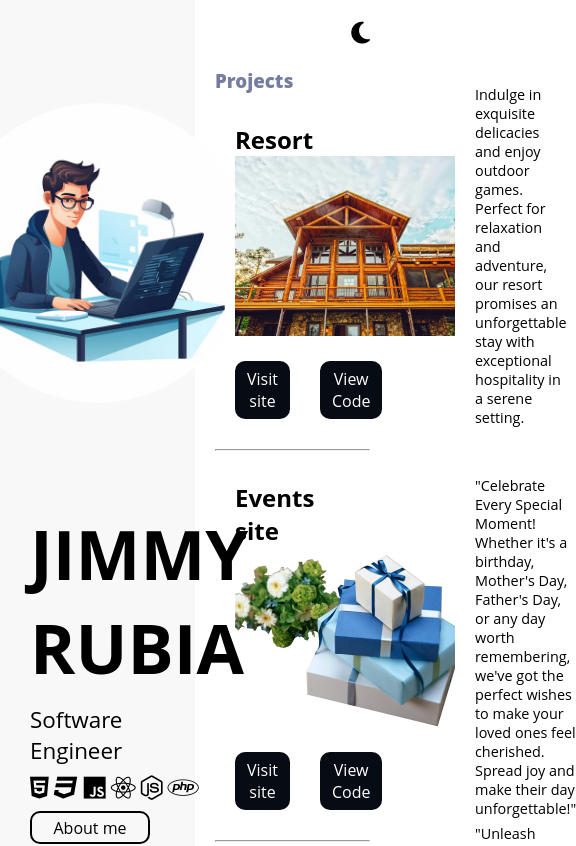
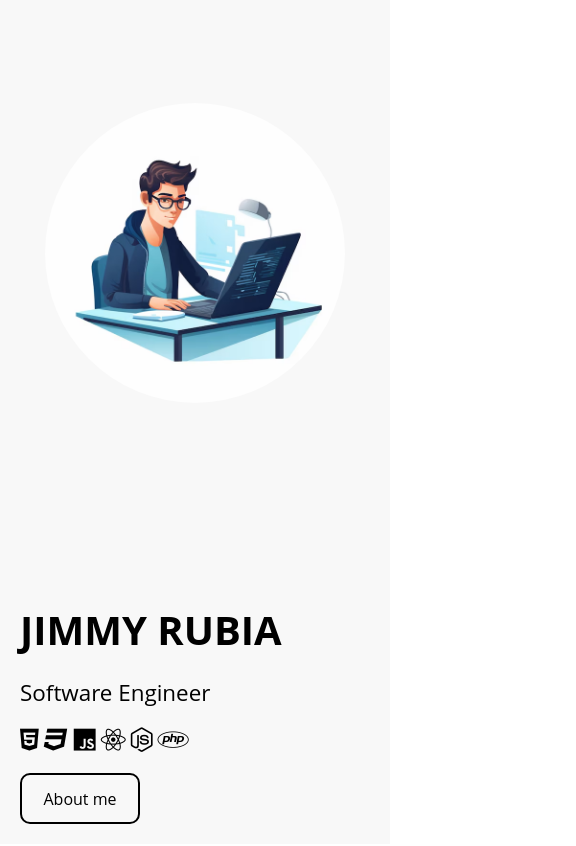
Before and after one commit to Jimmy21048/jimmy-rubia, a React (Create React App) app: page / in a window 390 px wide. Shown: the top 846 px of the page, 576 px wide, since content can reach past the window. Built offline with nearby package versions, Linux system fonts and the light colour scheme.

Commit message:
added media queries

```diff
--- a/src/components/index.css
+++ b/src/components/index.css
@@ -123,7 +123,7 @@ body {
 .body-right-top {
     height: 8vh;
     display: flex;
-    justify-content: end;
+    justify-content: flex-end;
     align-items: center;
     padding: 0 20px;
 }
@@ -263,3 +263,79 @@ body {
 }
 
 /* about page */
+
+/* media queries */
+@media  screen and (max-width: 1000px) {
+    .home-body {
+        flex-direction: column;
+        overflow-x: hidden;
+    }
+    .body-left {
+        width: 100vw;
+        height: 100vh;
+        display: flex;
+    }
+    .body-left-top {
+        height: 60vh;
+    }
+    .body-animate-title1 {
+        display: none;
+    }
+    .profile-image {
+        max-width: 98vw;
+    }
+    .body-left-bottom {
+        gap: 20px;
+        padding:0 20px;
+        justify-content: flex-end;
+        padding-bottom: 20px;
+    }
+    .body-left-bottom h1 {
+        font-size: 2.5rem;
+    }
+    .body-right {
+        width: 100vw;
+    }
+    .body-right-top {
+        display: none;
+    }
+    .body-right-bottom {
+        gap: 20px;
+        padding:20px;
+    }
+    .projects {
+        padding: 0;
+        display: flex;
+        flex-direction: column;
+        gap: 10px;
+    }
+    .projects h2 {
+        text-align: center;
+    }
+    .projects-hero {
+        gap: 10px;
+        align-items: center;
+    }
+    .projects-link {
+        height: max-content;
+        display: flex;
+        flex-direction: column;
+        align-items: center;
+        gap: 20px;
+    }
+    .projects-link img {
+        height: 230px;
+        width: 300px;
+        max-width: 98vw;
+    }
+    .projects-content {
+        text-align: center;
+    }
+    .links {
+        display: flex;
+        gap: 30px;
+    }
+}
+@media screen and (max-width: 500) {
+
+}
```
